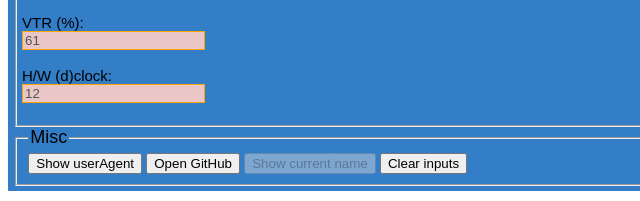
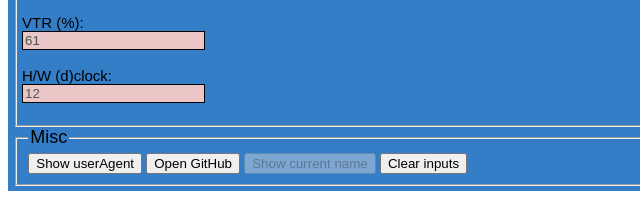
Before and after one commit to nslabspoland/ejs, a website: page webfront/bd_dash.html in a window 1280 px wide. Shown: the part 221-422 px from the top of the page, 0-640 px from the left. Drawn offline with Linux system fonts and the light colour scheme.

Commit message:
style `button`

```diff
--- a/styles/entryforms.css
+++ b/styles/entryforms.css
@@ -29,12 +29,12 @@ input[id=text_input_disp] {
 	width: 25%;
 }
 
-input:disabled {
+input:disabled,
+button:hover:not(:disabled) {
 	background-color: rgb(234, 198, 198);
-	border: 1px solid orange;
+	border: 1px solid black;
 }
 
 .legend_css {
 	font-size: 18px;
-	font-style: unset;
 }
```
